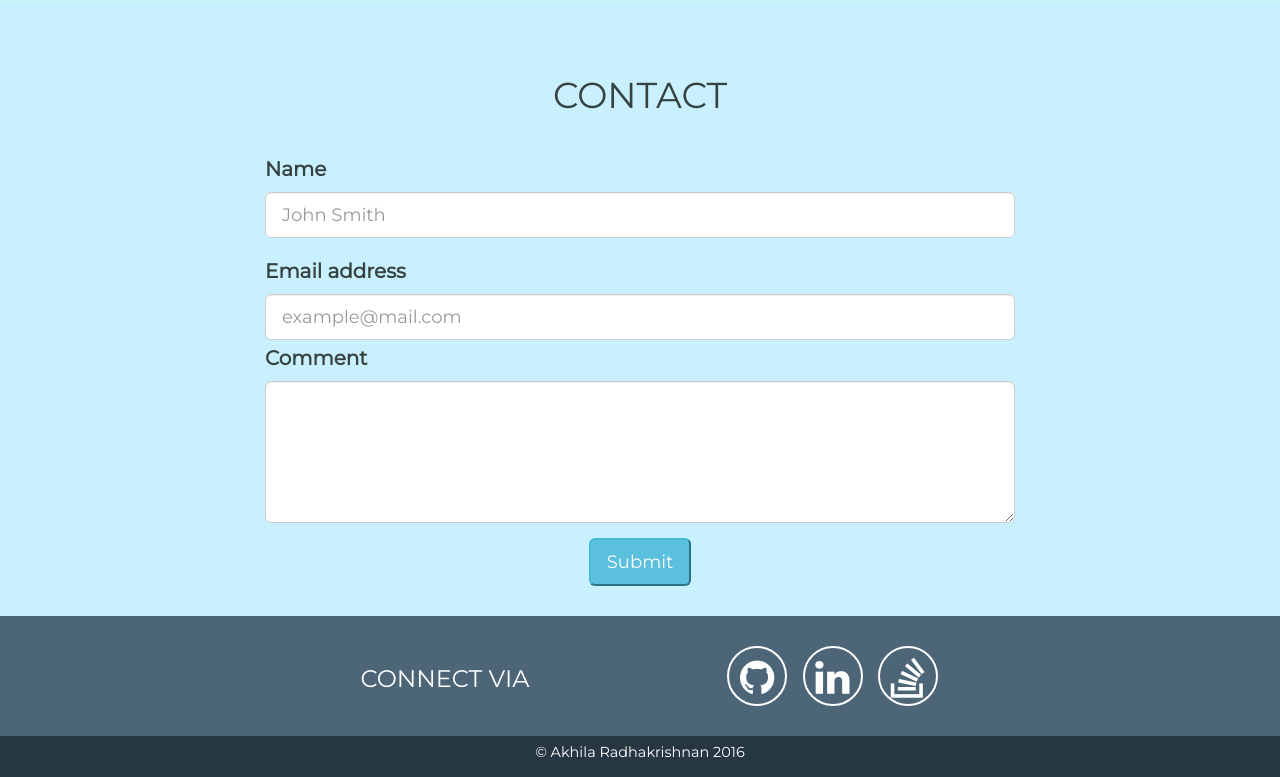
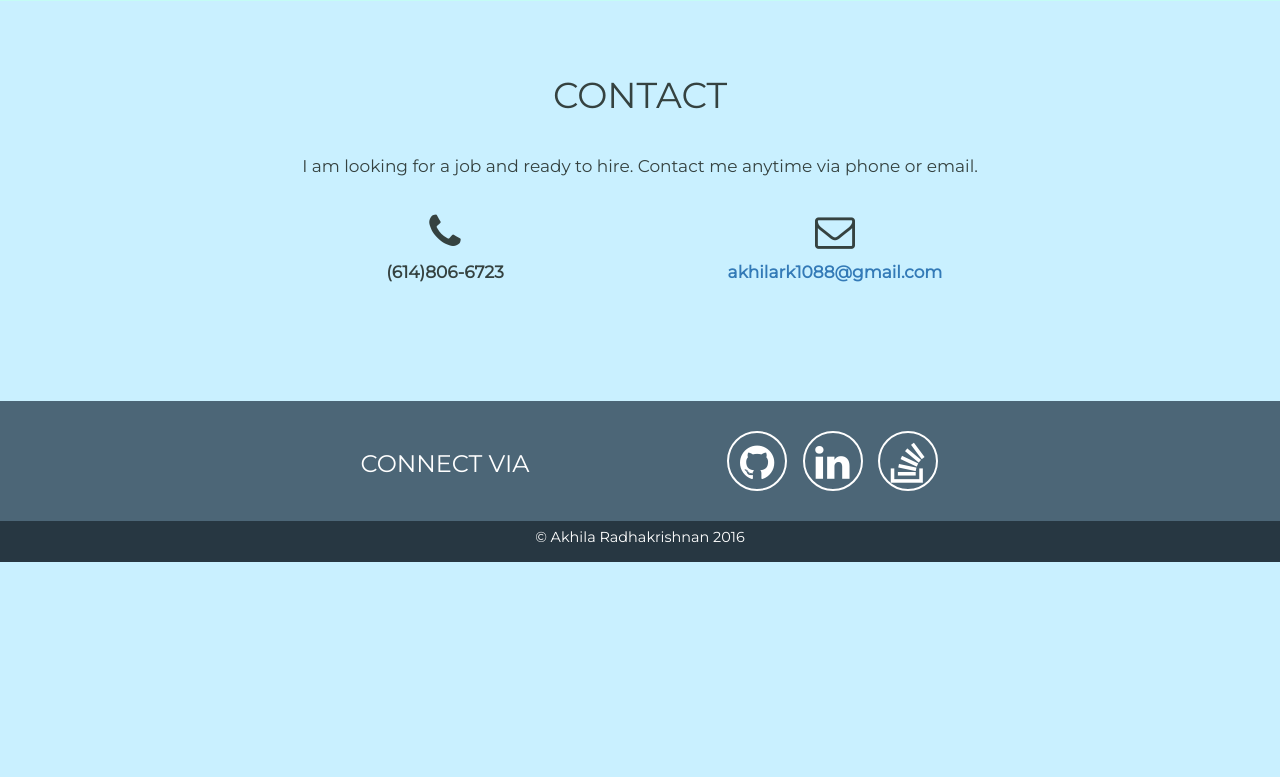
Before and after one commit to AceARK/Bootstrap-Portfolio, a PHP site: page / in a window 1280 px wide. Shown: the part 2030-2807 px from the top of the page. After the commit the page ends 2592 px from the top, so only its background shows below. Run offline with PHP 8.4, Linux system fonts and the light colour scheme; some libraries are stand-ins or nearby versions.

Commit message:
Removing old contact form and adding simple modern icons instead.

```diff
--- a/assets/style/style.css
+++ b/assets/style/style.css
@@ -340,3 +340,26 @@
 .content, .date {
   font-weight: 300;
 }
+
+.contactIcons {
+  visibility: hidden;
+  opacity: 0;
+}
+
+.contactRow {
+  margin-top: 20px;
+}
+
+.in-view.fa-phone {
+  opacity: 1;
+  visibility: visible;
+  transition: visibility 1.2s, opacity 0.4s ease-in-out;
+  transition-delay: 0.2s;
+}
+
+.in-view.fa-envelope-o {
+  opacity: 1;
+  visibility: visible;
+  transition: visibility 1.7s, opacity 0.3s ease-in-out;
+  transition-delay: 0.4s;
+}
--- a/index.html
+++ b/index.html
@@ -372,26 +372,23 @@
     <div id="contact" class="container-fluid">
         <div class="container">
             <div class="row">
-                <div class="col-md-12">
+                 <div class="col-md-12">
                     <h1>CONTACT</h1>
                 </div>
             </div>
-            <div class="row text-left">
+            <div class="row">
                 <div class="col-md-8 col-md-offset-2">
-                	<!-- bootstrap form -->
-                    <form action="mailto:akhilark1088@gmail.com" method="post" enctype="text/plain">
-                        <div class="form-group">
-                            <label for="usr">Name</label>
-                            <input type="text" class="input-lg form-control" id="name" placeholder="John Smith">
-                        </div>
-                        <label for="email">Email address</label>
-                        <input type="email" class="input-lg form-control" id="email" placeholder="example@mail.com">
-                        <div class="form-group">
-                            <label for="comment">Comment</label>
-                            <textarea class="form-control input-lg" rows="5" id="comment"></textarea>
-                        </div>
-                        <button type="submit" class="btn-lg btn-info center-block">Submit</button>
-                    </form>
+                    <p>I am looking for a job and ready to hire. Contact me anytime via phone or email.</p>
+                </div>
+            </div>
+            <div class="row contactRow">
+                 <div class="col-sm-4 col-sm-offset-2 text-center">
+                    <i class="fa fa-phone fa-2x contactIcons"></i>
+                    <p><strong>(614)806-6723</strong></p>
+                </div>
+                <div class="col-sm-4 text-center">
+                    <i class="fa fa-envelope-o fa-2x contactIcons"></i>
+                    <p><a href="mailto:akhilark1088@gmail.com"><strong>akhilark1088@gmail.com</strong></a></p>
                 </div>
             </div>
         </div>
@@ -497,10 +494,16 @@
 	        portfolioModal.find('.modal-body .date').text(date);
     	});
 
-	});
+    });
+
+
+    // Referencing elements for animation
+    var $animation_elements = $('.contactIcons');
+    var $window = $(window);
 
     // event handling for window scroll
     $(window).scroll(function() {
+        check_if_in_view();
         if ($(document).scrollTop() > 50) {
         	// add shrink to class
             $('nav').addClass('shrink');
@@ -510,6 +513,29 @@
         }
     });
 
+    // $window.on('scroll', check_if_in_view);
+
+    function check_if_in_view() {
+      var window_height = $window.height();
+      var window_top_position = $window.scrollTop();
+      var window_bottom_position = (window_top_position + window_height);
+
+      $.each($animation_elements, function() {
+        var $element = $(this);
+        var element_height = $element.outerHeight();
+        var element_top_position = $element.offset().top;
+        var element_bottom_position = (element_top_position + element_height);
+
+        //check to see if this current container is within viewport
+        if ((element_bottom_position >= window_top_position) &&
+            (element_top_position <= window_bottom_position)) {
+          $element.addClass('in-view');
+        } else {
+          $element.removeClass('in-view');
+        }
+      });
+    }
+
     </script>
 </body>
 
```
